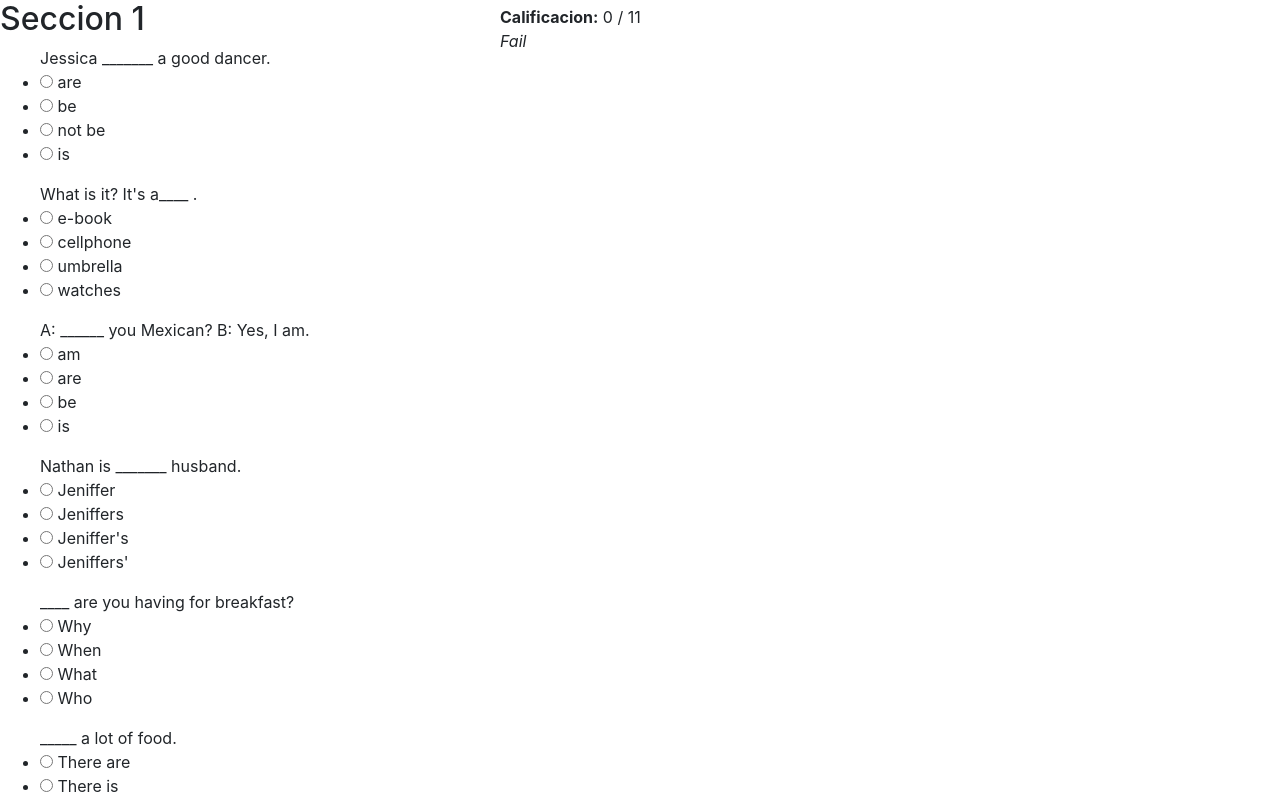
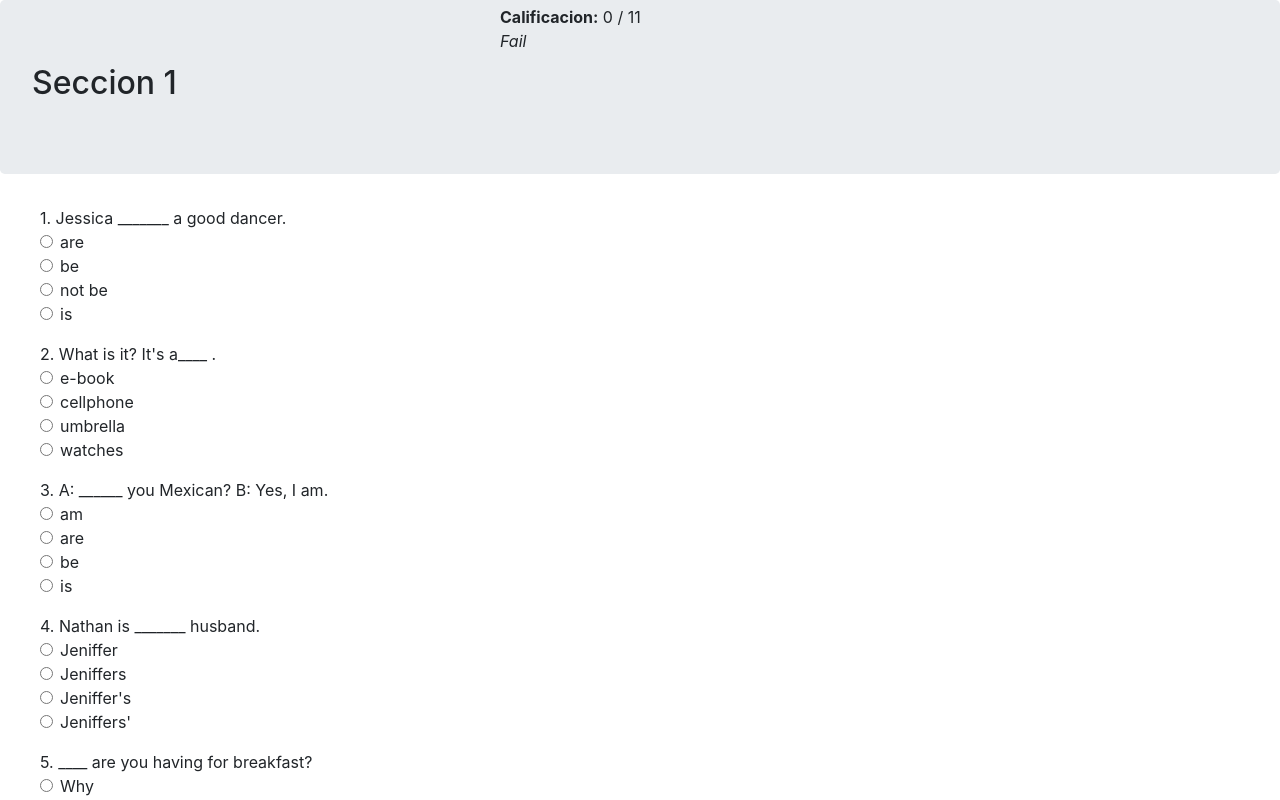
Before and after one commit to grochadc/filex-placement-test-2, a React (Create React App) app: page / in a window 1280 px wide. Both pictures are taken after typing "Sample", "Sample", "Sample", "Sample", "Sample" into the empty fields and a click on the button "Enviar". Shown: the top 800 px of the page. Built offline with nearby package versions, Linux system fonts and the light colour scheme.

Commit message:
Semi styled working app

```diff
--- a/src/App.js
+++ b/src/App.js
@@ -1,70 +1,72 @@
 import React from "react";
-import {createStore} from 'redux';
-import {connect} from 'react-redux';
-import Section from "./components/Section"
-import Result from "./components/Result"
-import PersonalForm from "./components/PersonalForm"
+import { connect } from "react-redux";
+import Section from "./components/Section";
+import Result from "./components/Result";
+import PersonalForm from "./components/PersonalForm";
 
-import { Router, Show } from "./components/Router"
-import Jumbotron from 'react-bootstrap/Jumbotron';
+import { Router, Show } from "./components/Router";
+import Jumbotron from "react-bootstrap/Jumbotron";
 
-import 'bootstrap/dist/css/bootstrap.min.css';
+import "bootstrap/dist/css/bootstrap.min.css";
 
+const VisibleResult = connect(state => {
+  return { code: state.code };
+})(Result);
 
-const mapStateToPropsResult = state => {
-  return {code: state.code}
-}
-
-const VisibleResult = connect(mapStateToPropsResult)(Result);
-
-const VisibleRouter = connect(state => { return {route: state.route}})(Router);
+const VisibleRouter = connect(state => {
+  return { route: state.route };
+})(Router);
 
 const mapDispatchToPropsPersonal = dispatch => {
   return {
     handleSubmit: (values, route) => {
-      dispatch({type: 'route', payload:'test'});
-      dispatch({type: 'info', payload:values});
+      dispatch({ type: "route", payload: "test" });
+      dispatch({ type: "info", payload: values });
     }
-  }
-}
-const VisiblePersonalForm = connect(state => {return {none: 0}}, mapDispatchToPropsPersonal)(PersonalForm);
-
-
-const generateCode = (level) => {
-  let str = Math.random().toString(36).substring(7);
-  return str.substr(0, 3) + level + str.substr(3)
-}
+  };
+};
+const VisiblePersonalForm = connect(
+  state => {
+    return { none: 0 };
+  },
+  mapDispatchToPropsPersonal
+)(PersonalForm);
 
 const mapDispatchToPropsSection = dispatch => {
   return {
-    handleGiveUp: () => dispatch({ type: 'route', payload: 'result' }),
-    nextLevel: () => dispatch({type: 'ADVANCE_LEVEL'}),
-    setCode: level =>  dispatch({type: 'code', payload:'yes2code'})
-  }
-}
+    handleGiveUp: () => dispatch({ type: "route", payload: "result" }),
+    nextLevel: () => dispatch({ type: "ADVANCE_LEVEL" })
+  };
+};
 
 const mapStateToPropsSection = state => {
-  return {currentSection: state.level}
-}
+  return { currentSection: state.level };
+};
 
-const VisibleSection = connect(mapStateToPropsSection, mapDispatchToPropsSection)(Section);
+const VisibleSection = connect(
+  mapStateToPropsSection,
+  mapDispatchToPropsSection
+)(Section);
 
 function App() {
-  return (<div>
-
+  return (
+    <div>
       <VisibleRouter>
-      <Show route='personal'>
-        <Jumbotron><h1>Datos Personales</h1></Jumbotron>
+        <Show route="personal">
+          <Jumbotron>
+            <h1>Datos Personales</h1>
+          </Jumbotron>
           <VisiblePersonalForm />
         </Show>
-      <Show route='test'>
+        <Show route="test">
           <VisibleSection />
         </Show>
-      <Show route='result'>
+        <Show route="result">
           <VisibleResult />
         </Show>
       </VisibleRouter>
-  </div>)
+    </div>
+  );
 }
 
 export default App;
--- a/src/components/Question.js
+++ b/src/components/Question.js
@@ -1,25 +1,37 @@
-import React, {useState, useEffect} from "react";
+import React, { useState, useEffect } from "react";
+import Form from "react-bootstrap/Form";
 
-
-const Question = ({questionObj, resetOptions, handleSelection}) => {
+const Question = ({
+  questionObj,
+  resetOptions,
+  handleSelection,
+  questionIndex
+}) => {
   const [checkedOption, setCheckedOption] = useState();
-  useEffect(() => setCheckedOption(), [questionObj])
+  useEffect(() => setCheckedOption(), [questionObj]);
   return (
     <div>
       <ul>
-      <form onChange={(event) => {
-          let currentIndex = parseInt(event.target.name)
-          setCheckedOption(currentIndex)
-          handleSelection(questionObj.options[currentIndex].correct)
-        } }>
-    {questionObj.title}
+        <Form
+          onChange={event => {
+            let currentIndex = parseInt(event.target.name);
+            setCheckedOption(currentIndex);
+            handleSelection(questionObj.options[currentIndex].correct);
+          }}
+        >
+          {`${questionIndex + 1}. ${questionObj.title}`}
           {questionObj.options.map((option, index) => (
-      <li>
-        <input type="radio" key={index} name={index} checked={index === checkedOption ? true : false} /> {option.text}
-      </li>
+            <Form.Check
+              type="radio"
+              label={option.text}
+              key={index}
+              name={index}
+              checked={index === checkedOption ? true : false}
+            />
           ))}
-  </form>
+        </Form>
       </ul>
     </div>
-)};
+  );
+};
 export default Question;
--- a/src/components/Section.js
+++ b/src/components/Section.js
@@ -1,57 +1,90 @@
-import React, {useState, useEffect} from "react";
+import React, { useState } from "react";
 import Question from "./Question";
-import test from "../data/questions.json"
+import Jumbotron from "react-bootstrap/Jumbotron";
+import Button from "react-bootstrap/Button";
+import test from "../data/questions.json";
 
-const replaceAt = (arr, index, value) => [...arr.slice(0,index), value, ...arr.slice(index+1)]
+const replaceAt = (arr, index, value) => [
+  ...arr.slice(0, index),
+  value,
+  ...arr.slice(index + 1)
+];
 
-const Section = ({handleNext, handleGrade, handleGiveUp, nextLevel, currentSection, setCode}) =>
-{
-  let {questions} = test.sections[currentSection-1]
-  useEffect(() => {
-    setCode(currentSection)
-  },[currentSection, setCode])
+const Section = ({
+  handleNext,
+  handleGrade,
+  handleGiveUp,
+  nextLevel,
+  currentSection
+}) => {
+  let { questions } = test.sections[currentSection - 1];
   const [disableButton, setDisableButton] = useState(true);
   const [showResult, setShowResult] = useState(false);
   const [resetOptions, setResetOptions] = useState(false);
-  const [answers, setAnswers] = useState((new Array(questions.length)).fill(0))
-  const grade = answers.reduce((acc, curr) => acc + curr );
-  let pass = grade > questions.length/2;
+  const [answers, setAnswers] = useState(new Array(questions.length).fill(0));
+  const grade = answers.reduce((acc, curr) => acc + curr);
+  let pass = grade > questions.length / 2;
   return (
     <div>
-    <h2>Seccion {currentSection}</h2>
+      <Jumbotron>
+        <h2>Seccion {currentSection}</h2>
+      </Jumbotron>
       {questions.map((question, index) => {
         return (
           <Question
-            handleSelection={(correct) => setAnswers(replaceAt(answers, index, correct ? 1 : 0))}
+            handleSelection={correct =>
+              setAnswers(replaceAt(answers, index, correct ? 1 : 0))
+            }
             questionObj={question}
-            resetOptions={resetOptions} />
-        )
+            questionIndex={index}
+            resetOptions={resetOptions}
+          />
+        );
       })}
 
-      <button onClick={() => {
-        setDisableButton(!pass);
-        setShowResult(true);
-      }}>Calificar</button>
+      <Button
+        block
+        variant="success"
+        onClick={() => {
+          setDisableButton(!pass);
+          setShowResult(true);
+        }}
+      >
+        Calificar
+      </Button>
 
-    {showResult ? pass ? "Pasaste esta seccion! Haz click en siguiente" : "Fallaste esta seccion. Haz click en terminar examen." : null }<br />
+      {showResult
+        ? pass
+          ? "Pasaste esta seccion! Haz click en siguiente"
+          : "Fallaste esta seccion. Haz click en terminar examen."
+        : null}
+      <br />
 
-    <button onClick={() => handleGiveUp(currentSection)}>Terminar Examen</button>
-      { !(currentSection === test.sections.length) ? //last section?
-      <button
+      <Button variant="primary" onClick={() => handleGiveUp(currentSection)}>
+        Terminar Examen
+      </Button>
+      {!(currentSection === test.sections.length) ? ( //last section?
+        <Button
+          variant="secondary"
           disabled={disableButton}
           onClick={() => {
-            nextLevel()
-            setAnswers((new Array(questions.length)).fill(0))
+            nextLevel();
+            setAnswers(new Array(questions.length).fill(0));
             setDisableButton(true);
             setShowResult(false);
             setResetOptions(true);
-            window.scrollTo(0,0);
-          }
-        }>Siguiente</button> : null
-      }
-  <div style={{position: "fixed", top: "5px", left:"500px"}}><strong>Calificacion:</strong> {grade} / {questions.length}<br /> <em>{pass ? "Pass" : "Fail"}</em></div>
+            window.scrollTo(0, 0);
+          }}
+        >
+          Siguiente
+        </Button>
+      ) : null}
+      <div style={{ position: "fixed", top: "5px", left: "500px" }}>
+        <strong>Calificacion:</strong> {grade} / {questions.length}
+        <br /> <em>{pass ? "Pass" : "Fail"}</em>
+      </div>
     </div>
   );
-}
+};
 
 export default Section;
--- a/src/store.js
+++ b/src/store.js
@@ -1,22 +1,34 @@
-import {createStore} from 'redux';
-import {generateCode} from './lib';
+import { createStore } from "redux";
+import { generateCode } from "./lib";
 
-const initialValues = { info: '', route: 'personal', code: generateCode(1), level: 1 }
+const initialValues = {
+  info: "",
+  route: "personal",
+  code: generateCode(1),
+  level: 1
+};
 
 const myReducer = (state, action) => {
   switch (action.type) {
     case "route":
-      return { ...state, route:action.payload};
+      return { ...state, route: action.payload };
     case "info":
-      return { ...state, info: action.payload }
+      return { ...state, info: action.payload };
     case "ADVANCE_LEVEL":
-      return { ...state, level: state.level + 1}
+      return {
+        ...state,
+        code: generateCode(state.level + 1),
+        level: state.level + 1
+      };
     default:
-      return state
+      return state;
   }
-}
+};
 
-let store = createStore(myReducer, initialValues, window.__REDUX_DEVTOOLS_EXTENSION__ && window.__REDUX_DEVTOOLS_EXTENSION__());
-const unsubscribe = store.subscribe(() => console.log(store.getState()));
+let store = createStore(
+  myReducer,
+  initialValues,
+  window.__REDUX_DEVTOOLS_EXTENSION__ && window.__REDUX_DEVTOOLS_EXTENSION__()
+);
 
 export default store;
```
Lines whose indentation alone changed are shown as unchanged.
